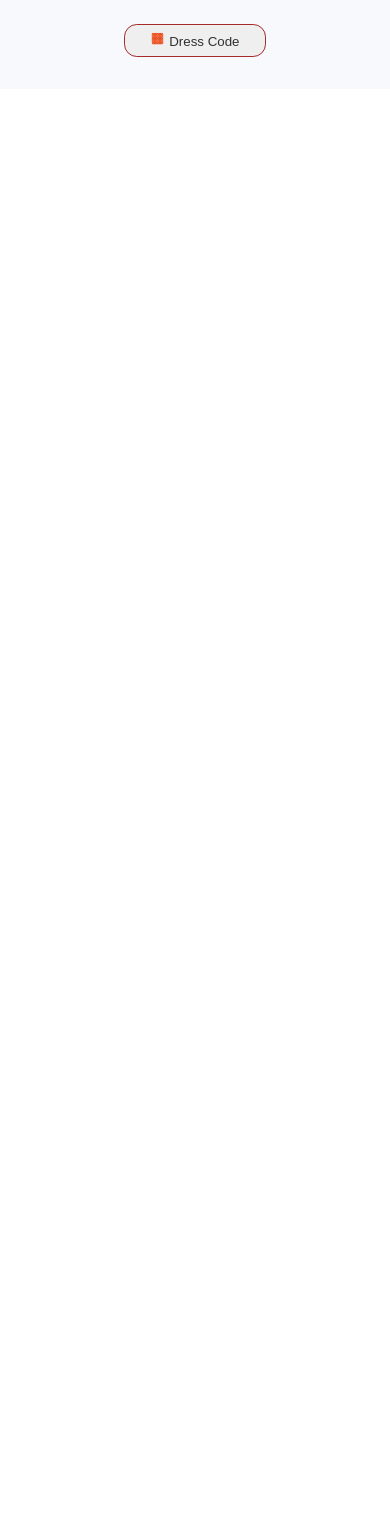
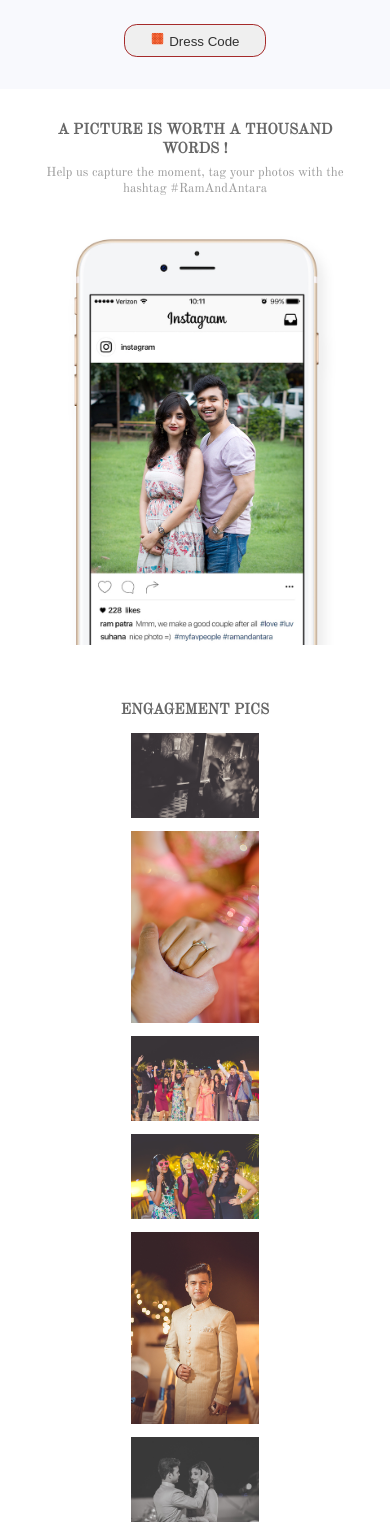
Before and after one commit to Jubril1464/Coding-platform-frontend, a React (Create React App) app: page / in a window 390 px wide. Shown: the part 2879-4408 px from the top of the page. Before the commit the page ends 2968 px from the top, so only its background shows below. Built offline with nearby package versions, Linux system fonts and the light colour scheme; a web font is replaced by a local one.

Commit message:
Added another page

```diff
--- a/src/App.js
+++ b/src/App.js
@@ -1,19 +1,20 @@
-import logo from './logo.svg';
-import './App.css';
-import Homepage from './Pages/HomePage/Homepage';
-import Nav from './Component/Nav/Nav';
-import HowWeMeet from './Pages/HomePage/HowWeMeet/HowWeMeet';
-import Event from './Pages/HomePage/Event/Event';
+import "./App.css";
+import Homepage from "./Pages/HomePage/Homepage";
+import Nav from "./Component/Nav/Nav";
+import HowWeMeet from "./Pages/HomePage/HowWeMeet/HowWeMeet";
+import Event from "./Pages/HomePage/Event/Event";
+import Moment from "./Pages/Moment/Moment";
+import Engagement from "./Component/Engagement/Engagement";
 
 function App() {
   return (
     <div className="App">
-
-        <Nav />
+      <Nav />
       <Homepage />
       <HowWeMeet />
       <Event />
-
+      <Moment />
+      <Engagement />
     </div>
   );
 }
--- /dev/null
+++ b/src/Component/Engagement/Engagement.js
@@ -0,0 +1,27 @@
+import React from 'react'
+import styles from'./Engagement.module.css'
+import img1 from '../../Assets/_RFX2942-sm.jpg'
+import img2 from '../../Assets/IMG_3483-sm.jpg'
+import img3 from "../../Assets/_RFX2992-sm.jpg";
+import img4 from "../../Assets/_RFX3064-sm.jpg";
+import img5 from '../../Assets/NGP_4089-sm.jpg'
+import img6 from "../../Assets/NGP_4119-sm.jpg";
+
+function Engagement() {
+  return (
+      <div className={styles.engagement}>
+          <h3>Engagement Pics</h3>
+          <div className={styles.img__container}>
+              <img src={img1} alt="" />
+              <img src={img2} alt="" />
+              <img src={img3} alt="" />
+              <img src={img4} alt="" />
+              <img src={img5} alt="" />
+              <img src={img6} alt="" />
+
+          </div>
+    </div>
+  )
+}
+
+export default Engagement
--- /dev/null
+++ b/src/Component/Engagement/Engagement.module.css
@@ -0,0 +1,40 @@
+.engagement{
+    font-size: 2rem;
+    text-align: center;
+    padding: 3rem;
+    color: rgba(0,0,0,.6);
+
+}
+.engagement > h3{
+    margin-bottom: 2rem;
+    text-transform: uppercase;
+}
+.img__container {
+    display: grid;
+    grid-template-columns: repeat(6, 1fr);
+    margin: 0 2rem;
+}
+.img__container > img {
+    width: 20rem;
+}
+@media (max-width:600px){
+    .img__container{
+        display: block;
+    }
+    .img__container > img {
+        display: block;
+    }
+}
+@media (max-width:900px){
+    .img__container{
+        display: block;
+
+    }
+    .img__container > img {
+        display: block;
+        margin: 0 auto;
+    }
+    .img__container > img:not(:last-child){
+        margin-bottom: 2rem;
+    }
+}
--- /dev/null
+++ b/src/Component/Modal/Modal.css
@@ -0,0 +1,61 @@
+.modalContainer {
+  position: fixed;
+  top: 0;
+  bottom: 0;
+  left: 0;
+  right: 0;
+  background-color: rgba(0, 0, 0, 0.5);
+  display: flex;
+  justify-content: center;
+  align-items: center;
+  backdrop-filter: blur(5px);
+}
+
+.modal {
+  width: 50vw;
+  height: auto;
+  background-color:#fff;
+  padding: 5rem 4rem;
+  /* background-color: rgba(255, 255, 255, 0.35); */
+  backdrop-filter: blur(5px);
+  box-shadow: 0 0 1rem rgba(0, 0, 0, 0.2);
+  color: rgba(0, 0, 0, 0.5);
+
+
+}
+
+
+
+.modal__header {
+  position: relative;
+  margin-bottom: 2.5rem;
+}
+.modal__headerTitle {
+  text-align: center;
+  text-transform: uppercase;
+}
+.close {
+  position: absolute;
+  top: 0;
+  right: 0;
+}
+.close:hover {
+  transform: scale(1.1);
+}
+.modal__content {
+  padding: 2rem 0;
+}
+.text__container:not(:last-child) {
+  margin-bottom: 3rem;
+}
+.heading__secondary {
+  margin-bottom: 1rem;
+}
+.heading__secondary > span {
+  font-style: italic;
+  font-size: 1.5rem;
+}
+.heading__tertiary {
+  font-weight: 700;
+  margin-bottom: 1rem;
+}
--- a/src/Component/Modal/Modal.js
+++ b/src/Component/Modal/Modal.js
@@ -1,69 +1,64 @@
 import { React, useEffect } from "react";
-import Styles from "./Modal.module.css";
+import './Modal.css'
 import { FaTimes } from "react-icons/fa";
 import ReactDOM from "react-dom";
 
 const domElement = document.getElementById("modal");
 
 const Modal = ({ show, close }) => {
-    // const closeOnEscapeKeydown = (e) => {
-    //     // if ((e.charCode || e.keyCode) === "27") {
-    //     //     close();
-    //     // }
-    //   if (e.key === 'Escape') {
-    //      close()
-    //   }
-    // };
-    // useEffect(() => {
-    //     document.body.addEventListener("keydown", closeOnEscapeKeydown);
-    //     return function cleanup() {
-    //         document.body.removeEventListener('keydown', closeOnEscapeKeydown)
-    //     }
-    // }, []);
+    const closeOnEscapeKeydown = (e) => {
+        // if ((e.charCode || e.keyCode) === "27") {
+        //     close();
+        // }
+      if (e.key === 'Escape') {
+         close()
+      }
+    };
+    useEffect(() => {
+        document.body.addEventListener("keydown", closeOnEscapeKeydown);
+        return function cleanup() {
+            document.body.removeEventListener('keydown', closeOnEscapeKeydown)
+        }
+    }, []);
 
   return (
     <>
       {show ? (
-        <div className={`${Styles.modalContainer}`} onClick={() => close()}>
-          <div className={Styles.modal} onClick={(e) => e.stopPropagation()}>
-            <header className={Styles.modal__header}>
-              <h2 className={Styles.modal__headerTitle}>
-                ugh.... Dress Codes?
-              </h2>
-              <FaTimes
-                className={Styles.close}
-                onClick={() => close()}
-              ></FaTimes>
+        <div className={`modalContainer ${show ? 'show' : ''}`} onClick={() => close()}>
+          <div className="modal" onClick={(e) => e.stopPropagation()}>
+            <header className="modal__header">
+              <h2 className="modal__headerTitle">ugh.... Dress Codes?</h2>
+              <FaTimes className="close" onClick={() => close()}></FaTimes>
             </header>
-            <main className={Styles.modal__content}>
-              <div className={Styles.text__container}>
-                <p className={Styles.heading__secondary}>
+            <main className="modal__content">
+              <div className="text__container">
+                <p className="heading__secondary">
                   MEHDI <span>1pm - 5pm</span>
                 </p>
-                <p className={Styles.heading__tertiary}>Ethnic indian wear</p>
-                <p className={Styles.paragraph}>
+                <p className="heading__tertiary">Ethnic indian wear</p>
+                <p className="paragraph">
                   Ladies can wear something bright & vivid and gentlemen can be
                   on their vibrant kurtas with pants and pyjamas along with and
                   optional shawi
                 </p>
               </div>
-              <div className={Styles.text__container}>
-                <p className={Styles.heading__secondary}>
+              <div className="text__container">
+                <p className="heading__secondary">
                   Cocktail Night <span>7pm - 12am</span>
                 </p>
-                <p className={Styles.heading__tertiary}>Western attire</p>
-                <p className={Styles.paragraph}>
+                <p className="heading__tertiary">Western attire</p>
+                <p className="paragraph">
                   A semi formal look that is cotemporary and fashionable whic is
                   not too prim & proper is the best to pull this night. You can
                   see some pins for ladies and gen
                 </p>
               </div>
-              <div className={Styles.text__container}>
-                <p className={Styles.heading__secondary}>
+              <div className="text__container">
+                <p className="heading__secondary">
                   Wedding <span>6pm - 12pm</span>
                 </p>
-                <p className={Styles.heading__tertiary}>Indo-western </p>
-                <p className={Styles.paragraph}>
+                <p className="heading__tertiary">Indo-western </p>
+                <p className="paragraph">
                   Ladies can flaunt their uncoventional sarees, lehengas,
                   anarkalis dresses and the list goes on whereas gentlemen can
                   wear any kind of suit or just blazzer. if you dont like to
--- a/src/Component/Modal/Modal.module.css
+++ /dev/null
@@ -1,59 +0,0 @@
-.modalContainer{
-    position: fixed;
-    top: 0;
-    bottom: 0;
-    left: 0;
-    right: 0;
-    background-color: rgba(0,0,0,.5);
-    display: flex;
-    justify-content: center;
-    align-items: center;
-}
-.modal{
-    width: 50vw;
-    height: auto;
-    background-color: #fff;
-    padding: 5rem 4rem;
-    background-color: rgba(255,255,255, .0.35);
-    backdrop-filter: blur(5px);
-    box-shadow: 0 0 1rem rgba(0,0,0, .2);
-    color: rgba(0,0,0,.5);
-}
-.modal__header{
-    position: relative;
-    margin-bottom: 2.5rem;
-
-}
-.modal__headerTitle{
-    text-align: center;
-    text-transform: uppercase;
-}
-.close{
-    position: absolute;
-    top: 0;
-    right: 0;
-
-}
-.close:hover{
-    transform: scale(1.1);
-}
-.modal__content{
-    padding: 2rem 0;
-}
-.text__container:not(:last-child) {
-    margin-bottom: 3rem;
-
-}
-.heading__secondary{
-
-    margin-bottom: 1rem;
-
-}
-.heading__secondary > span{
- font-style: italic;
- font-size: 1.5rem;
-}
-.heading__tertiary{
-    font-weight: 700;
-    margin-bottom: 1rem;
-}
--- /dev/null
+++ b/src/Pages/Moment/Moment.js
@@ -0,0 +1,23 @@
+import React from "react";
+import styles from "./Moment.module.css";
+import img from '../../Assets/iphone_instagram.jpg'
+
+const Moment = () => {
+  return (
+    <div className={styles.moment}>
+      <h3 className={styles.heading__secondary}>
+        A picture is worth a thousand words !
+      </h3>
+      <p className={styles.paragraph}>
+        {" "}
+        Help us capture the moment, tag your photos with the hashtag{" "}
+        <span>#RamAndAntara</span>
+          </p>
+          <div className={styles.imgContainer}>
+              <img src={img} alt="" className={styles.img} />
+          </div>
+    </div>
+  );
+};
+
+export default Moment;
--- /dev/null
+++ b/src/Pages/Moment/Moment.module.css
@@ -0,0 +1,17 @@
+.moment{
+    font-size: 2rem;
+    text-align: center;
+    padding: 5rem;
+
+}
+.heading__secondary{
+    text-transform: uppercase;
+    color: rgba(0,0,0,.6);
+    margin-bottom: 1rem;
+}
+.paragraph{
+    color: rgba(0,0,0,.4);
+}
+.img{
+    height: 70rem;
+}
```
